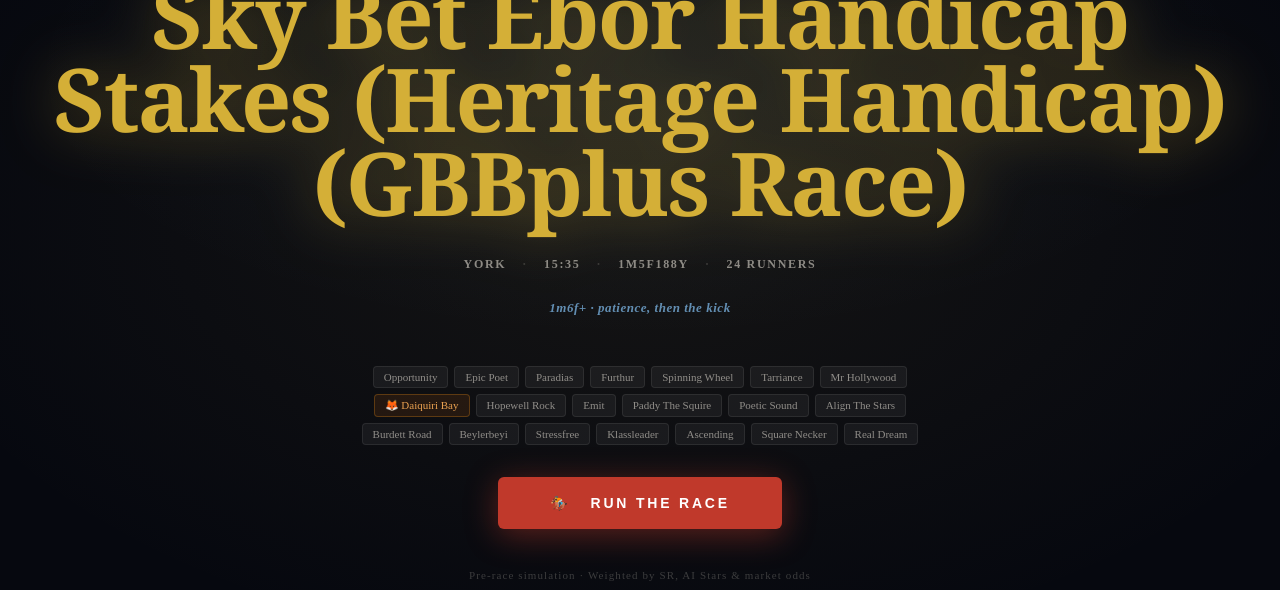
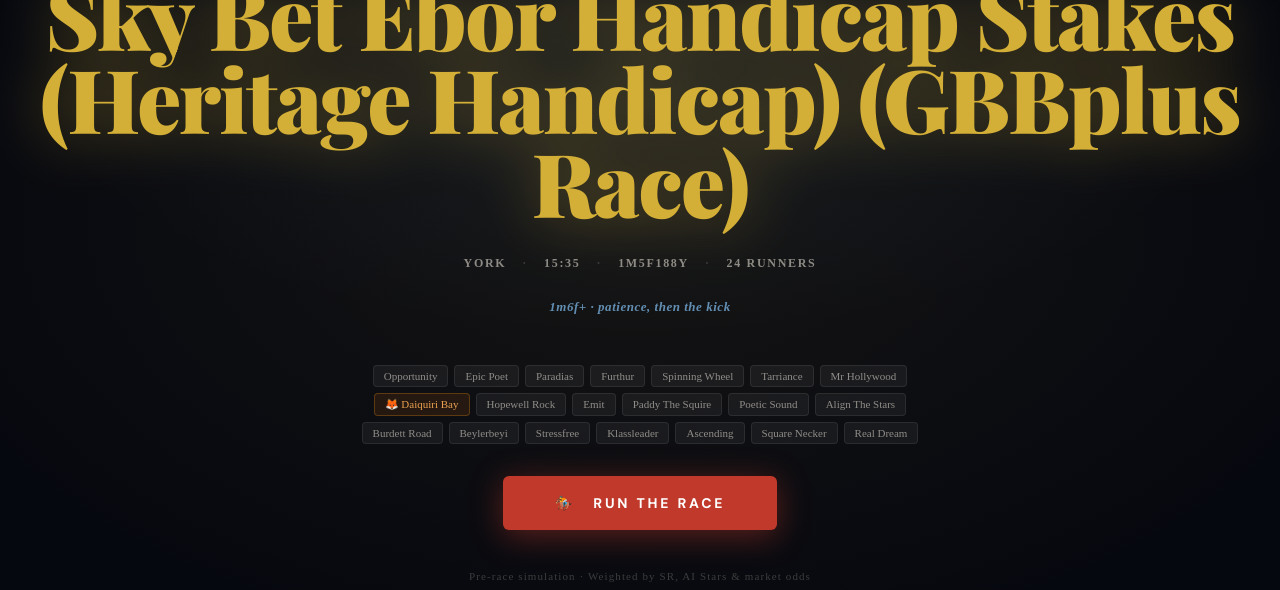
Before and after one commit to vasrabani/saturday_cinematic, a plain HTML site: page index.html in a window 1280 px wide. Shown: the part 210-800 px from the top of the page. Drawn offline with Linux system fonts and the light colour scheme.

Commit message:
Self-host Playfair Display + DM Sans so sandbox matches production type
The sandbox CSS references 'Playfair Display' and 'DM Sans' in every
font-family chain but never declared any @font-face rules. On any
machine without those fonts installed locally (i.e. every dev box),
the browser fell back to Georgia + system sans-serif and the type
looked meaningfully different from what production ships. All the
developer's typographic decisions would translate wrong.

Copied the same 9 woff2 files production self-hosts (4 Playfair
Display faces + 5 DM Sans weights, ~350KB total) and the matching
@font-face declarations from Saturday Racing's own saturday-fonts.css.
Paths adjusted from Django's /static/fonts/ to sandbox-relative.

index.html loads the font stylesheet before the app CSS so faces are
known before first paint. font-display: swap keeps rendering fast:
text shows in fallback immediately, swaps to Playfair/DM Sans when
loaded, no invisible-text flash.

```diff
--- /dev/null
+++ b/fonts/saturday-fonts.css
@@ -0,0 +1,123 @@
+/*
+ * saturday-fonts.css — sandbox copy
+ *
+ * Mirrors the @font-face declarations shipped in production
+ * (Saturday Racing's static/fonts/saturday-fonts.css) so the
+ * cinematic sandbox renders type identically to the live site.
+ *
+ * Two families, self-hosted. Paths are relative to the sandbox
+ * root (index.html) — production uses /static/fonts/ Django URLs.
+ * ──────────────────────────────────────────────────────────────
+ */
+
+/* ── Playfair Display ──────────────────────────────────────── */
+
+@font-face {
+  font-family: 'Playfair Display';
+  font-style: normal;
+  font-weight: 700;
+  font-display: swap;
+  src: url('playfair-display-700.woff2') format('woff2');
+  unicode-range: U+0000-00FF, U+0131, U+0152-0153, U+02BB-02BC, U+02C6,
+                 U+02DA, U+02DC, U+0304, U+0308, U+0329, U+2000-206F,
+                 U+2074, U+20AC, U+2122, U+2191, U+2193, U+2212, U+2215,
+                 U+FEFF, U+FFFD;
+}
+
+@font-face {
+  font-family: 'Playfair Display';
+  font-style: normal;
+  font-weight: 900;
+  font-display: swap;
+  src: url('playfair-display-900.woff2') format('woff2');
+  unicode-range: U+0000-00FF, U+0131, U+0152-0153, U+02BB-02BC, U+02C6,
+                 U+02DA, U+02DC, U+0304, U+0308, U+0329, U+2000-206F,
+                 U+2074, U+20AC, U+2122, U+2191, U+2193, U+2212, U+2215,
+                 U+FEFF, U+FFFD;
+}
+
+@font-face {
+  font-family: 'Playfair Display';
+  font-style: italic;
+  font-weight: 700;
+  font-display: swap;
+  src: url('playfair-display-700italic.woff2') format('woff2');
+  unicode-range: U+0000-00FF, U+0131, U+0152-0153, U+02BB-02BC, U+02C6,
+                 U+02DA, U+02DC, U+0304, U+0308, U+0329, U+2000-206F,
+                 U+2074, U+20AC, U+2122, U+2191, U+2193, U+2212, U+2215,
+                 U+FEFF, U+FFFD;
+}
+
+@font-face {
+  font-family: 'Playfair Display';
+  font-style: italic;
+  font-weight: 900;
+  font-display: swap;
+  src: url('playfair-display-900italic.woff2') format('woff2');
+  unicode-range: U+0000-00FF, U+0131, U+0152-0153, U+02BB-02BC, U+02C6,
+                 U+02DA, U+02DC, U+0304, U+0308, U+0329, U+2000-206F,
+                 U+2074, U+20AC, U+2122, U+2191, U+2193, U+2212, U+2215,
+                 U+FEFF, U+FFFD;
+}
+
+/* ── DM Sans ───────────────────────────────────────────────── */
+
+@font-face {
+  font-family: 'DM Sans';
+  font-style: normal;
+  font-weight: 300;
+  font-display: swap;
+  src: url('dm-sans-300.woff2') format('woff2');
+  unicode-range: U+0000-00FF, U+0131, U+0152-0153, U+02BB-02BC, U+02C6,
+                 U+02DA, U+02DC, U+0304, U+0308, U+0329, U+2000-206F,
+                 U+2074, U+20AC, U+2122, U+2191, U+2193, U+2212, U+2215,
+                 U+FEFF, U+FFFD;
+}
+
+@font-face {
+  font-family: 'DM Sans';
+  font-style: normal;
+  font-weight: 400;
+  font-display: swap;
+  src: url('dm-sans-400.woff2') format('woff2');
+  unicode-range: U+0000-00FF, U+0131, U+0152-0153, U+02BB-02BC, U+02C6,
+                 U+02DA, U+02DC, U+0304, U+0308, U+0329, U+2000-206F,
+                 U+2074, U+20AC, U+2122, U+2191, U+2193, U+2212, U+2215,
+                 U+FEFF, U+FFFD;
+}
+
+@font-face {
+  font-family: 'DM Sans';
+  font-style: normal;
+  font-weight: 500;
+  font-display: swap;
+  src: url('dm-sans-500.woff2') format('woff2');
+  unicode-range: U+0000-00FF, U+0131, U+0152-0153, U+02BB-02BC, U+02C6,
+                 U+02DA, U+02DC, U+0304, U+0308, U+0329, U+2000-206F,
+                 U+2074, U+20AC, U+2122, U+2191, U+2193, U+2212, U+2215,
+                 U+FEFF, U+FFFD;
+}
+
+@font-face {
+  font-family: 'DM Sans';
+  font-style: normal;
+  font-weight: 600;
+  font-display: swap;
+  src: url('dm-sans-600.woff2') format('woff2');
+  unicode-range: U+0000-00FF, U+0131, U+0152-0153, U+02BB-02BC, U+02C6,
+                 U+02DA, U+02DC, U+0304, U+0308, U+0329, U+2000-206F,
+                 U+2074, U+20AC, U+2122, U+2191, U+2193, U+2212, U+2215,
+                 U+FEFF, U+FFFD;
+}
+
+@font-face {
+  font-family: 'DM Sans';
+  font-style: normal;
+  font-weight: 700;
+  font-display: swap;
+  src: url('dm-sans-700.woff2') format('woff2');
+  unicode-range: U+0000-00FF, U+0131, U+0152-0153, U+02BB-02BC, U+02C6,
+                 U+02DA, U+02DC, U+0304, U+0308, U+0329, U+2000-206F,
+                 U+2074, U+20AC, U+2122, U+2191, U+2193, U+2212, U+2215,
+                 U+FEFF, U+FFFD;
+}
--- a/index.html
+++ b/index.html
@@ -4,6 +4,7 @@
 <meta charset="UTF-8">
 <meta name="viewport" content="width=device-width, initial-scale=1">
 <title>Cinematic Lab — Saturday Racing</title>
+<link rel="stylesheet" href="fonts/saturday-fonts.css">
 <link rel="stylesheet" href="css/experience.css">
 <link rel="stylesheet" href="css/flat.css">
 <style>
```
Also changed, not shown: ARCHITECTURE.md (+5 -2 lines), fonts/dm-sans-300.woff2 (added), fonts/dm-sans-400.woff2 (added), fonts/dm-sans-500.woff2 (added), fonts/dm-sans-600.woff2 (added), fonts/dm-sans-700.woff2 (added), fonts/playfair-display-700.woff2 (added), fonts/playfair-display-700italic.woff2 (added), fonts/playfair-display-900.woff2 (added), fonts/playfair-display-900italic.woff2 (added).
